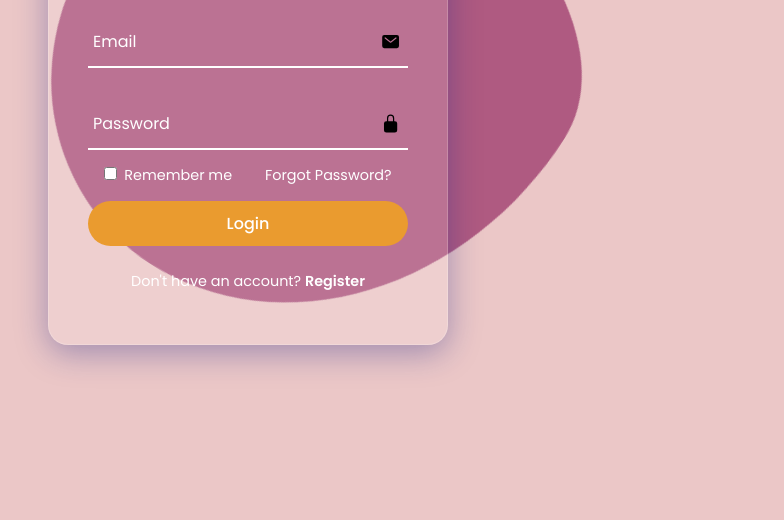
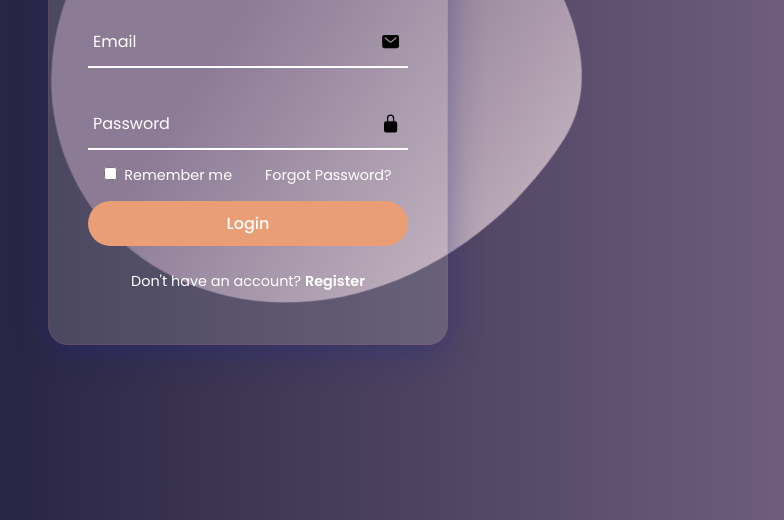
Before and after one commit to thecoderace/Login-Page, a plain HTML site: page index.html in a window 1280 px wide. Shown: the part 280-800 px from the top of the page, without its empty margins (392-1176 px from the left). Drawn offline with nearby package versions, Linux system fonts and the light colour scheme.

Commit message:
Added personal brand colors to style.html file

```diff
--- a/styles.css
+++ b/styles.css
@@ -8,11 +8,12 @@
 }
 
 body {
+  width: 100%;
   display: flex;
   justify-content: center;
   align-items: center;
   min-height: 100vh;
-  background: #EBC7C7;
+  background: linear-gradient(90deg, rgba(41, 38, 67, 1) 31.77%, #776483 100%);
   overflow: hidden;
 }
 
@@ -22,7 +23,7 @@ body {
   height: 450px;
   background: rgba(255, 255, 255, .15);
   box-shadow: 0 8px 32px rgba(31, 38, 135, .37);
-  border: 1px solid rgba(255, 255, 255, .18);
+  border: 1px solid rgba(175, 90, 129, .18);
   border-radius: 20px;
   display: flex;
   justify-content: center;
@@ -92,14 +93,14 @@ h2 {
 }
 
 .remember-forgot label input {
-  accent-color: #906562;
+  accent-color: #e99e75;
   margin-right: 3px;
 }
 
 button {
   width: 100%;
   height: 45px;
-  background: #EA9B2F;
+  background: #e99e75;
   border: none;
   outline: none;
   border-radius: 40px;
@@ -130,7 +131,7 @@ button {
   position: absolute;
   width: 500px;
   height: 500px;
-  background: linear-gradient(180deg, rgba(175, 90, 129, 1) 31.77%, #AF5A81 100%);
+  background: linear-gradient(180deg, rgba(119, 100, 131, 1) 31.77%, #bbaab8 100%);
   border-radius: 24% 76% 35% 65% / 27% 36% 64% 73%;
   transform: translate(-100px, -50px) rotate(-90deg);
   transition: 1s cubic-bezier(.07, .8, .16, 1);
@@ -142,10 +143,10 @@ button {
   height: 520px;
   filter: blur(30px);
   box-shadow:
-      inset 0 0 0 5px rgba(255, 255, 255, .6),
-      inset 100px 100px 0 0 #EA9B2F,
-      inset 200px 200px 0 0 #3E4D76,
-      inset 300px 300px 0 0 #AF5A81;
+      inset 0 0 0 5px rgba(119, 100, 131, 1),
+      inset 100px 100px 0 0 #444263,
+      inset 200px 200px 0 0 #e99e75,
+      inset 300px 300px 0 0 #776483;
 }
 
 @keyframes animateBlob {
```
